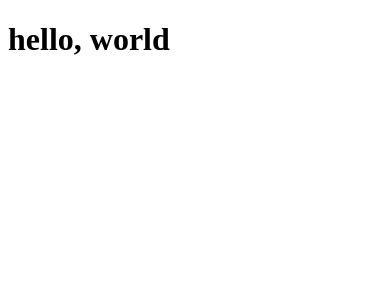
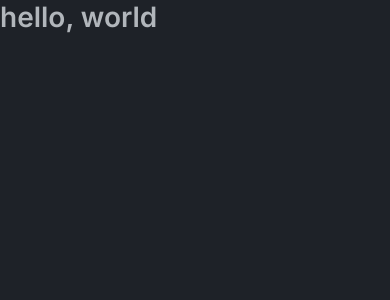
Before and after one commit to lucasamonrc/v1, a Next.js app: page / in a window 390 px wide. Shown: the top 300 px of the page. Built offline with nearby package versions, Linux system fonts and the light colour scheme.

Commit message:
feature: add global and common styles

```diff
--- a/pages/_app.tsx
+++ b/pages/_app.tsx
@@ -1,3 +1,5 @@
+import '../styles/global.scss';
+
 function MyApp({ Component, pageProps }) {
   return <Component {...pageProps} />
 }
--- /dev/null
+++ b/styles/global.scss
@@ -0,0 +1,48 @@
+* {
+  margin: 0;
+  padding: 0;
+  box-sizing: border-box;
+}
+
+:root {
+  --accent: #5EABFF;
+  --background: #1E2228;
+  --footer: #2D333B;
+  --heading: #FFFFFF;
+  --body: #F0F5F9B3;
+  --disabled: #F0F5F940;
+}
+
+@media (max-width: 1080px) {
+  html {
+    font-size: 93.75%;
+  }
+}
+
+@media (max-width: 720px) {
+  html {
+    font-size: 87.5%;
+  }
+}
+
+body {
+  background: var(--background);
+  color: var(--body);
+}
+
+body, input, textarea, select, button {
+  font: 400 1rem "Inter", sans-serif;
+}
+
+button {
+  cursor: pointer;
+}
+
+a {
+  color: var(--accent);
+  text-decoration: none;
+
+  &:hover {
+    text-decoration: underline;
+  }
+}
```
Also changed, not shown: styles/common.module.scss (added, +9 -0 lines), public/favicon.png (added), public/logo.svg (added).
